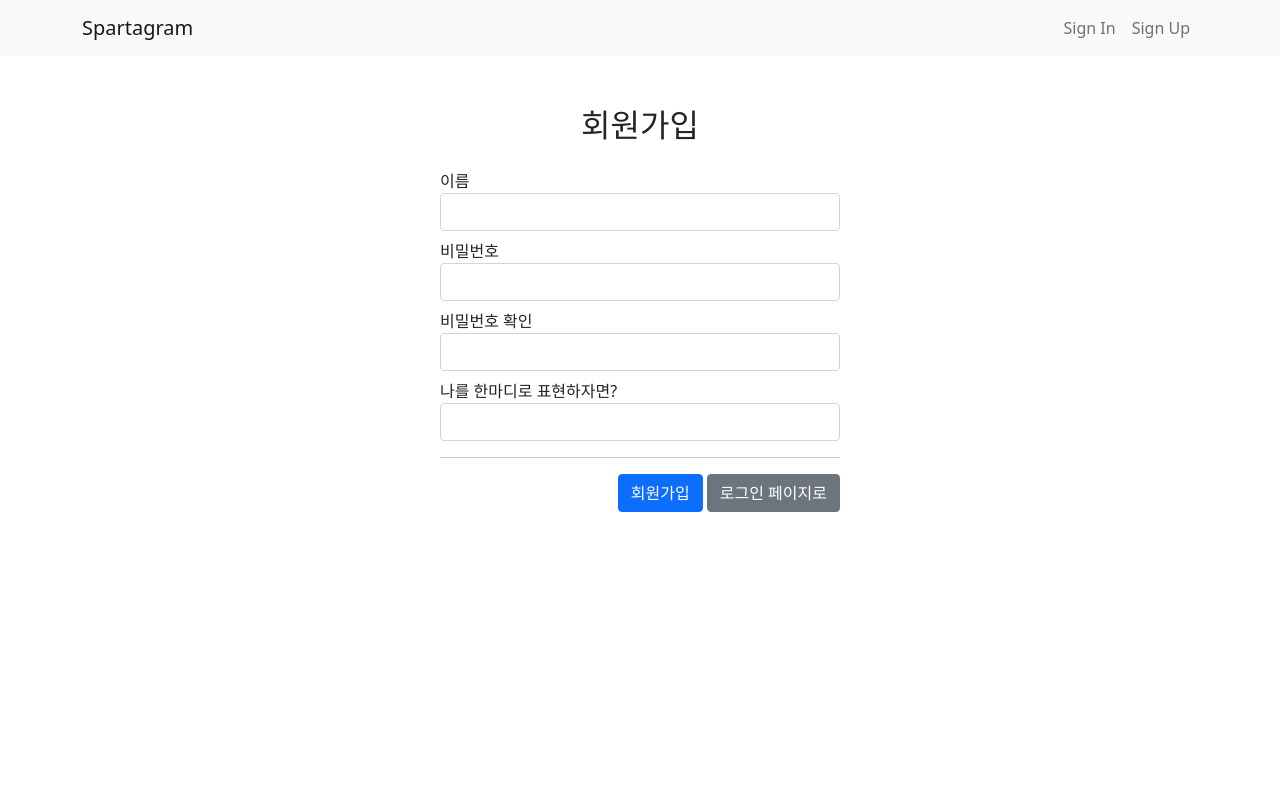
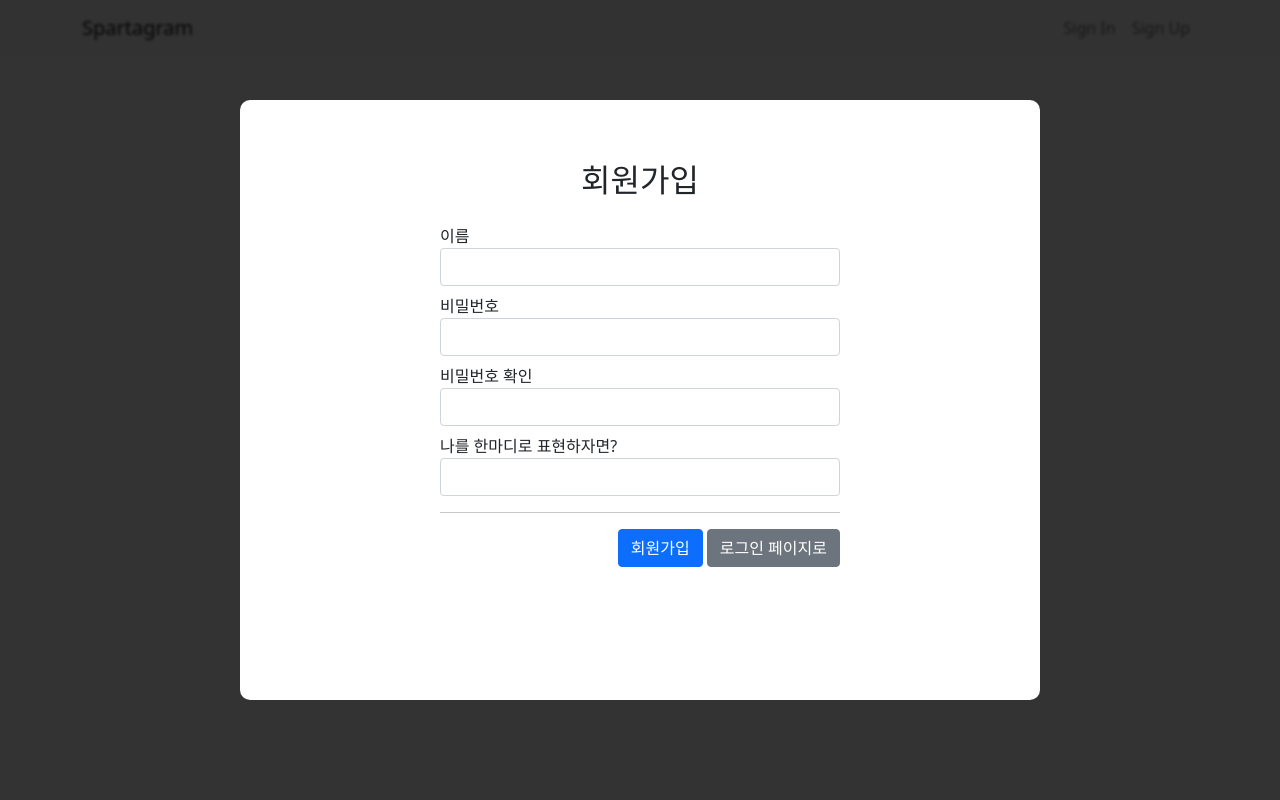
Before and after one commit to jihyun-cho-0/spartagram, a Django app: page /sign-up/ in a window 1280 px wide. Run offline with Django 4.2, Linux system fonts and the light colour scheme.

Commit message:
회원가입 페이지 스타일 모달로 변경

```diff
--- a/templates/base.html
+++ b/templates/base.html
@@ -2,10 +2,11 @@
 <html lang="en">
 <head>
     <meta charset="UTF-8">
-    <meta property="og:title" content="Spartagram" />
-    <meta property="og:description" content="스파르타그램입니다." />
-    <meta property="og:image" content="https://t1.daumcdn.net/cfile/tistory/99B6AB485D09F2132A" />
-    <link rel="shortcut icon" href="https://upload.wikimedia.org/wikipedia/commons/thumb/5/58/Instagram-Icon.png/800px-Instagram-Icon.png" />
+    <meta property="og:title" content="Spartagram"/>
+    <meta property="og:description" content="스파르타그램입니다."/>
+    <meta property="og:image" content="https://t1.daumcdn.net/cfile/tistory/99B6AB485D09F2132A"/>
+    <link rel="shortcut icon"
+          href="https://upload.wikimedia.org/wikipedia/commons/thumb/5/58/Instagram-Icon.png/800px-Instagram-Icon.png"/>
     <title>{% block title %}{% endblock %} | Spartagram</title>
     <!-- Bootstrap CSS -->
     <link href="https://cdn.jsdelivr.net/npm/bootstrap@5.0.0-beta3/dist/css/bootstrap.min.css" rel="stylesheet"
@@ -31,6 +32,33 @@
 
         .timeline-container {
             margin-top: 25px
+        }
+
+        .modal_overlay {
+            width: 100%;
+            height: 100%;
+            position: absolute;
+            left: 0;
+            top: 0;
+            display: flex;
+            flex-direction: column;
+            align-items: center;
+            justify-content: center;
+            background: rgba(0, 0, 0, 0.8);
+            backdrop-filter: blur(1.5px);
+            -webkit-backdrop-filter: blur(1.5px);
+        }
+
+        .modal_window {
+            background: white;
+            backdrop-filter: blur(13.5px);
+            -webkit-backdrop-filter: blur(13.5px);
+            border-radius: 10px;
+            border: 1px solid rgba(255, 255, 255, 0.18);
+            width: 800px;
+            height: 600px;
+            position: relative;
+            padding: 10px;
         }
     </style>
 </head>
--- a/templates/user/signup.html
+++ b/templates/user/signup.html
@@ -4,6 +4,8 @@
     회원가입
 {% endblock %}
 {% block content %}
+    <div class="modal_overlay">
+        <div class="modal_window">
             <div class="container">
                 <div class="wrap">
                     <h2 class="title-center"> 회원가입 </h2>
@@ -39,4 +41,6 @@
 
                 </div>
             </div>
+        </div>
+    </div>
 {% endblock %}
```
Lines whose indentation alone changed are shown as unchanged.
